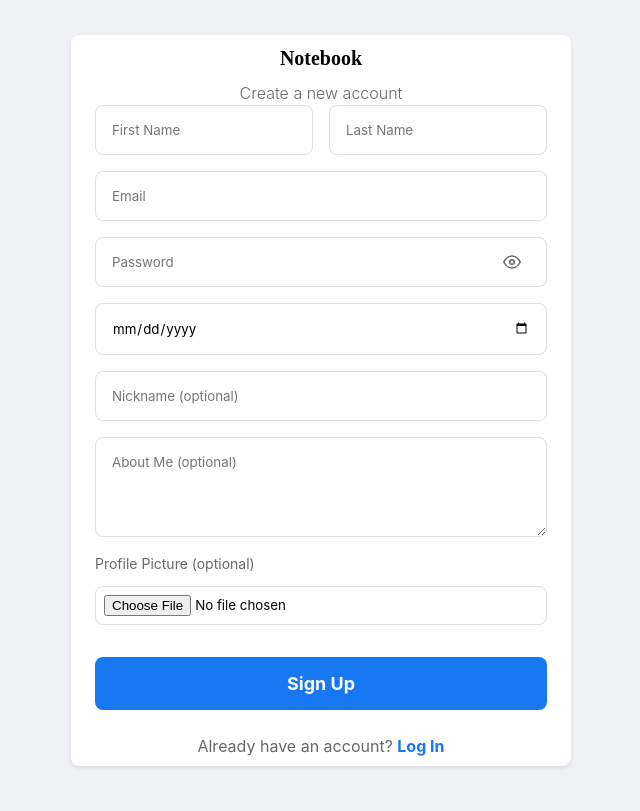
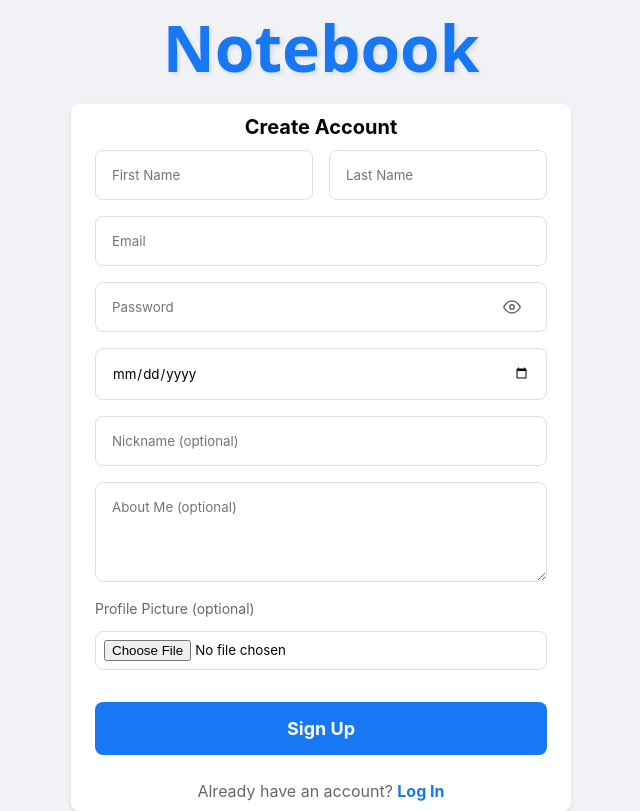
Before and after one commit to Athooh/social-network, a Next.js app in the folder frontend/: page /register in a window 1280 px wide. Shown: the whole page, without its empty margins (319-959 px from the left). Built offline with nearby package versions, Linux system fonts and the light colour scheme; a web font is replaced by a local one.

Commit message:
update forum name styling

```diff
--- a/frontend/src/app/register/page.js
+++ b/frontend/src/app/register/page.js
@@ -64,10 +64,9 @@ export default function Register() {
 
   return (
     <div className={styles.authContainer}>
+      <h1 className={styles.forumName}>Notebook</h1>
       <div className={styles.authCard}>
-        <h1 className={styles.forumName}>Notebook</h1>
-        <p>Create a new account</p>
-
+        <h1>Create Account</h1>
         {error && <div className={styles.errorMessage}>{error}</div>}
 
         <form className={styles.authForm} onSubmit={handleSubmit}>
--- a/frontend/src/styles/auth.module.css
+++ b/frontend/src/styles/auth.module.css
@@ -92,6 +92,15 @@
     font-family: 'Sour Gummy', serif;
   }
 
+  h1.forumName {
+    font-family: var(--font-gummy);
+    font-size: 4rem;
+    color: var(--primary-color);
+    text-align: center;
+    margin-bottom: var(--spacing-sm);
+    text-shadow: 2px 2px 4px rgba(0, 0, 0, 0.1);
+  }
+
   .passwordContainer {
     position: relative;
     width: 100%;
```
